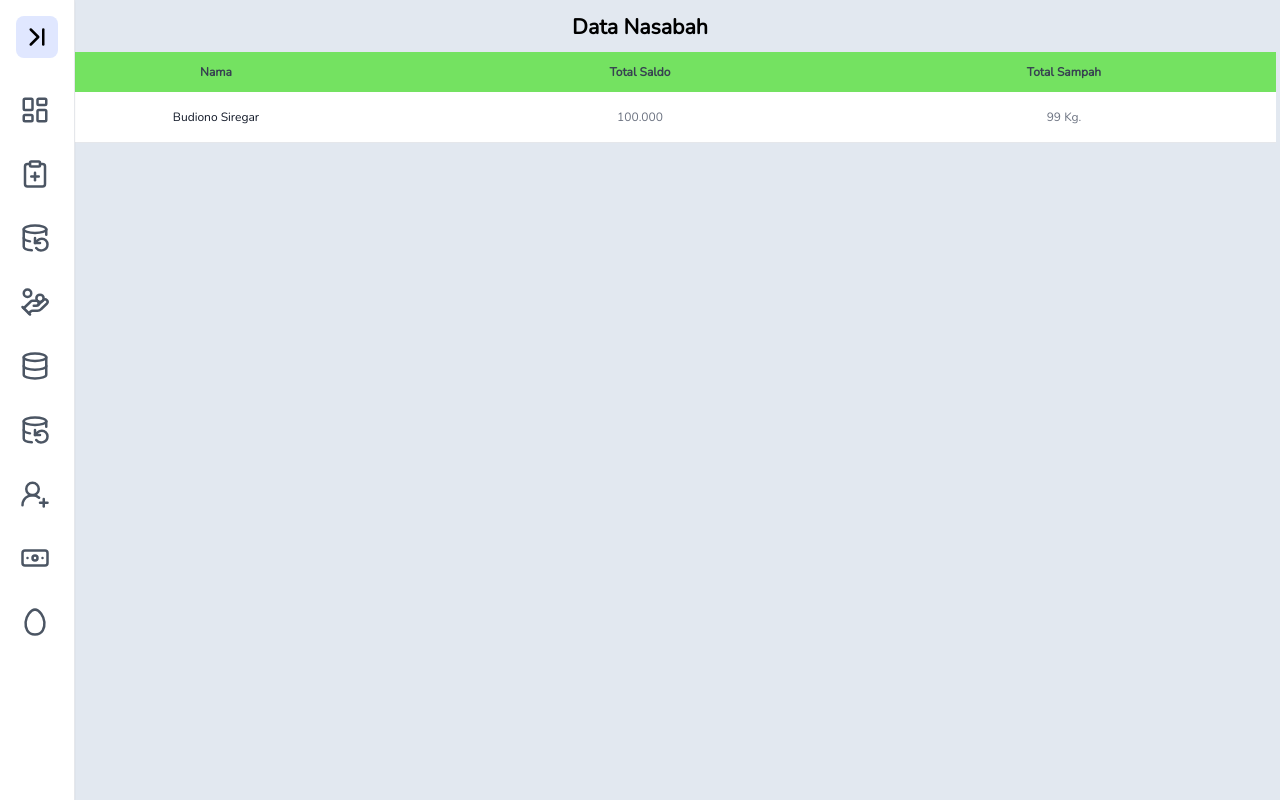
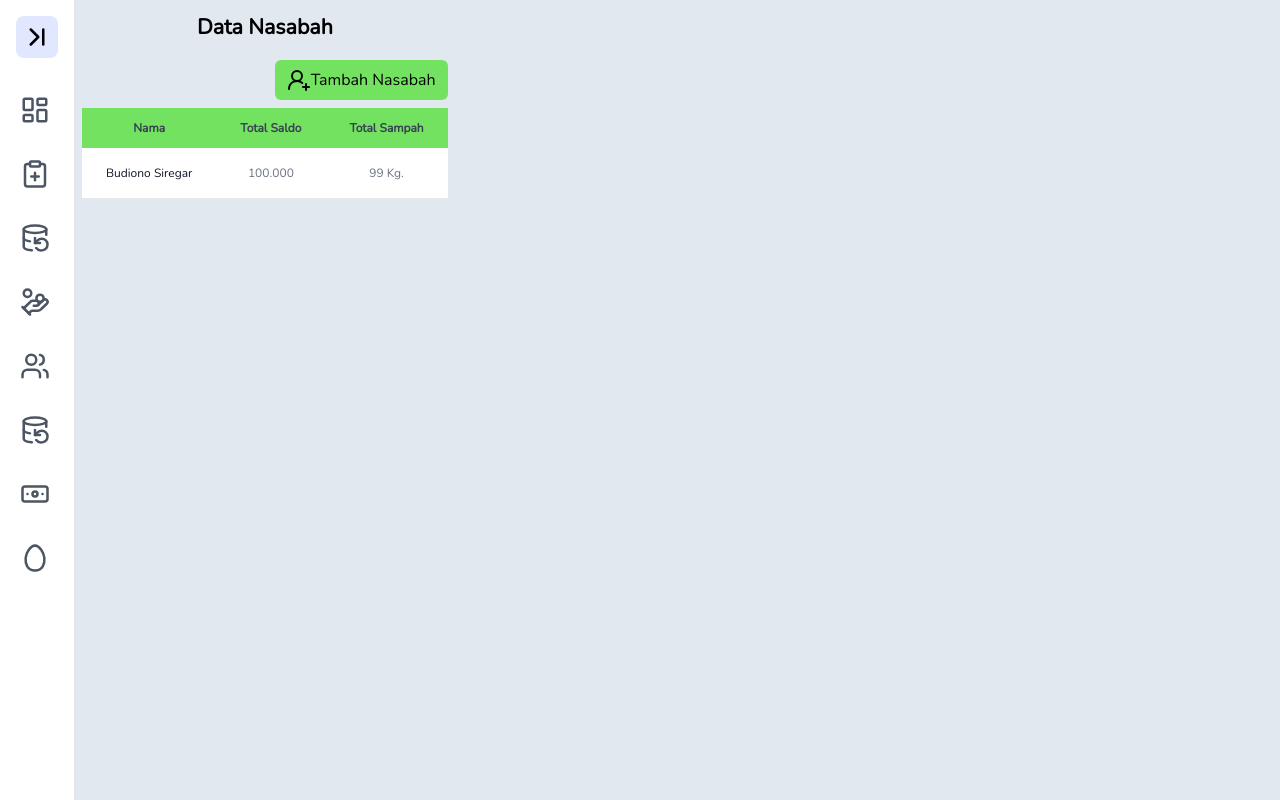
Before and after one commit to rlinusantara/bank-sampah, a Next.js app: page /admin/data-nasabah in a window 1280 px wide. Built offline with nearby package versions, Linux system fonts and the light colour scheme.

Commit message:
move page
move tambah nasabah to data nasabah

```diff
--- a/src/app/admin/data-nasabah/page.js
+++ b/src/app/admin/data-nasabah/page.js
@@ -1,15 +1,28 @@
 "use client";
+import { useState, useEffect } from "react";
 import AdminLayout from "@/app/components/adminLayout";
+import { UserRoundPlus, X } from "lucide-react";
 
 const DaftarNasabah = () => {
+  const [popUp, setPopUp] = useState(false);
+  const [confirm, setConfirm] = useState(false);
   return (
     <>
       <AdminLayout>
-        <div classsName="ml-16 w-80">
+        <div className="borderw-80 ml-[78px]">
           <h1 className="text-center text-xl font-bold p-2">Data Nasabah</h1>
           <div className="relative overflow-x-auto">
-            <table className="w-full text-sm rtl:text-right text-gray-500 table-fixed text-center">
-              <thead className="text-xs text-gray-700 bg-accent ">
+            <div className="flex justify-end py-2">
+              <button
+                onClick={() => setPopUp(true)}
+                className="flex justify-around items-center py-2 px-3 bg-accent rounded-md"
+              >
+                <UserRoundPlus />
+                Tambah Nasabah
+              </button>
+            </div>
+            <table className="text-sm rtl:text-right text-gray-500 table-fixed text-center rounded-md">
+              <thead className="text-xs text-gray-700 bg-accent">
                 <tr>
                   <th scope="col" className="px-6 py-3">
                     Nama
@@ -39,6 +52,73 @@ const DaftarNasabah = () => {
             </table>
           </div>
         </div>
+
+        <div>
+          {popUp ? (
+            <div className="w-full h-screen layar-hitam fixed top-0 flex flex-col">
+              <div className="bg-accent mx-2 p-2 xl:p-4 xl:w-[1000px] w-72 rounded-xl ml-[78px] mt-32">
+                <div className="flex justify-between">
+                  <h1 className="text-center text-xl font-bold p-2">
+                    Tambah Nasabah
+                  </h1>
+                  <button
+                    className="flex justify-around items-center py-2 px-3"
+                    onClick={() => setPopUp(false)}
+                  >
+                    <X />
+                  </button>
+                </div>
+                <div
+                  // onSubmit={() => setConfirm(true)}
+                  className="flex flex-col"
+                >
+                  <label className="block lg:text-lg text-black font-medium">
+                    nama
+                  </label>
+                  <input
+                    type="text"
+                    name=""
+                    id=""
+                    className="h-10 rounded-lg mb-2 px-2 w-full xl:w-full text-black"
+                    required
+                  />
+                  <button
+                    onClick={() => setConfirm(true)}
+                    type="submit"
+                    className="text-white bg-primary font-bold rounded-lg text-base px-5 py-2.5 me-2 mt-2"
+                  >
+                    Simpan
+                  </button>
+                </div>
+              </div>
+            </div>
+          ) : (
+            ""
+          )}
+        </div>
+
+        <div>
+          {confirm ? (
+            <div className="bg-background w-80 flex justify-center ml-16 p-5 rounded-lg relative bottom-20">
+              <div className="flex flex-col justify-between h-40 my-2">
+                <h1 className="text-xl font-bold">Konfirmasi Penambahan</h1>
+                <div className="flex justify-around">
+                  <button className="text-center font-medium bg-accent py-1 w-20 rounded-md">
+                    Simpan
+                  </button>
+                  <button
+                    onClick={() => setConfirm(false)}
+                    className="text-center text-white font-medium bg-red-600 py-1 w-20 rounded-md"
+                  >
+                    Batal
+                  </button>
+                </div>
+              </div>
+            </div>
+          ) : (
+            ""
+          )}
+        </div>
       </AdminLayout>
     </>
   );
--- a/src/app/admin/draft-setoran/page.js
+++ b/src/app/admin/draft-setoran/page.js
@@ -39,7 +39,7 @@ const DraftSetoran = () => {
   return (
     <>
       <AdminLayout>
-        <div className="ml-16 w-80">
+        <div className="w-80 ml-[78px]">
           <h1 className="text-center text-xl font-bold p-2">
             Draft Setoran Menunggu Acc
           </h1>
--- a/src/app/admin/penarikan-uang/page.js
+++ b/src/app/admin/penarikan-uang/page.js
@@ -27,9 +27,9 @@ const SetoranKeluar = () => {
     return (
         <>
         <AdminLayout>
-            <div className="ml-16 w-80 xl:w-[100%] xl:relative xl:left-32">
+            <div className="w-80 ml-[78px] xl:w-[100%] xl:relative xl:left-32">
                 <h1 className="text-center font-bold text-xl p-2">Form Penarikan Uang</h1>
-                <form onSubmit={() => setPopUp(true)}  className="bg-background p-4 mx-2">
+                <form onSubmit={() => setPopUp(true)}  className="bg-background p-4 mx-2 rounded-md">
                     <label className="p-1">Nama Nasabah</label>
                     {nasabah.length > 0 && (
                         <Select
--- a/src/app/admin/setoran-masuk/page.js
+++ b/src/app/admin/setoran-masuk/page.js
@@ -6,7 +6,7 @@ const SetoranMasuk = () => {
     return (
         <>
         <AdminLayout>
-            <div className="ml-16 w-80 xl:w-[100%] xl:relative xl:left-32">
+            <div className="w-80 ml-[78px] xl:w-[100%] xl:relative xl:left-32">
                 <h1 className="text-center font-bold text-xl p-2">Form Tambah Setoran</h1>
             <FormInputSampah/>
             </div>/
--- a/src/app/admin/tambah-nasabah/page.js
+++ /dev/null
@@ -1,60 +0,0 @@
-"use client";
-import AdminLayout from "@/app/components/adminLayout";
-import { useState, useEffect } from "react";
-const TambahNasabah = () => {
-  const [popUp, setPopUp] = useState(false);
-  return (
-    <>
-      <AdminLayout>
-        <div className="ml-16 w-80 xl:w-[100%] xl:relative xl:left-32">
-          <h1 className="text-center text-xl font-bold p-2">Tambah Nasabah</h1>
-          <form
-            onSubmit={() => setPopUp(true)}
-            className="bg-accent flex flex-col mx-2 p-2 xl:p-4 xl:w-[1000px] w-full rounded-xl"
-          >
-            <label className="block lg:text-lg text-black font-medium">
-              nama
-            </label>
-            <input
-              type="text"
-              name=""
-              id=""
-              className="h-10 rounded-lg mb-2 px-2 w-full xl:w-full text-black"
-              required
-            />
-            <button
-              type="submit"
-              className="text-white bg-primary font-bold rounded-lg text-base px-5 py-2.5 me-2 mt-2"
-            >
-              Simpan
-            </button>
-          </form>
-        </div>
-        <div>
-          {popUp ? (
-            <div className="bg-background w-80 flex justify-center ml-16 p-5 rounded-lg relative bottom-20">
-              <div className="flex flex-col justify-between h-40 my-2">
-                <h1 className="text-xl font-bold">Konfirmasi Penambahan</h1>
-                <div className="flex justify-around">
-                  <button className="text-center font-medium bg-accent py-1 w-20 rounded-md">
-                    Simpan
-                  </button>
-                  <button
-                    onClick={() => setPopUp(false)}
-                    className="text-center text-white font-medium bg-red-600 py-1 w-20 rounded-md"
-                  >
-                    Batal
-                  </button>
-                </div>
-              </div>
-            </div>
-          ) : (
-            ""
-          )}
-        </div>
-      </AdminLayout>
-    </>
-  );
-};
-
-export default TambahNasabah;
--- a/src/app/components/sidebar.js
+++ b/src/app/components/sidebar.js
@@ -1,14 +1,12 @@
 import {
   ChevronFirst,
   ChevronLast,
-  Database,
-  UserRoundPlus,
+  Users,
   ClipboardPlus,
   HandCoins,
   Banknote,
   LayoutDashboard,
   Egg,
-  FileClock,
   DatabaseBackup
 } from "lucide-react";
 import { useState } from "react";
@@ -101,7 +99,7 @@ export default function SidebarAdmin() {
               link="/admin/penarikan-uang"
             />
             <SidebarItem
-              icon={<Database size={30} />}
+              icon={<Users size={30} />}
               text="Data Nasabah"
               link="/admin/data-nasabah"
             />
@@ -109,11 +107,6 @@ export default function SidebarAdmin() {
               icon={<DatabaseBackup size={30} />}
               text="Data Setoran"
               link="/admin/data-nasabah"
-            />
-            <SidebarItem
-              icon={<UserRoundPlus size={30} />}
-              text="Tambah Nasabah"
-              link="/admin/tambah-nasabah"
             />
             <SidebarItem
               icon={<Banknote size={30} />}
```
